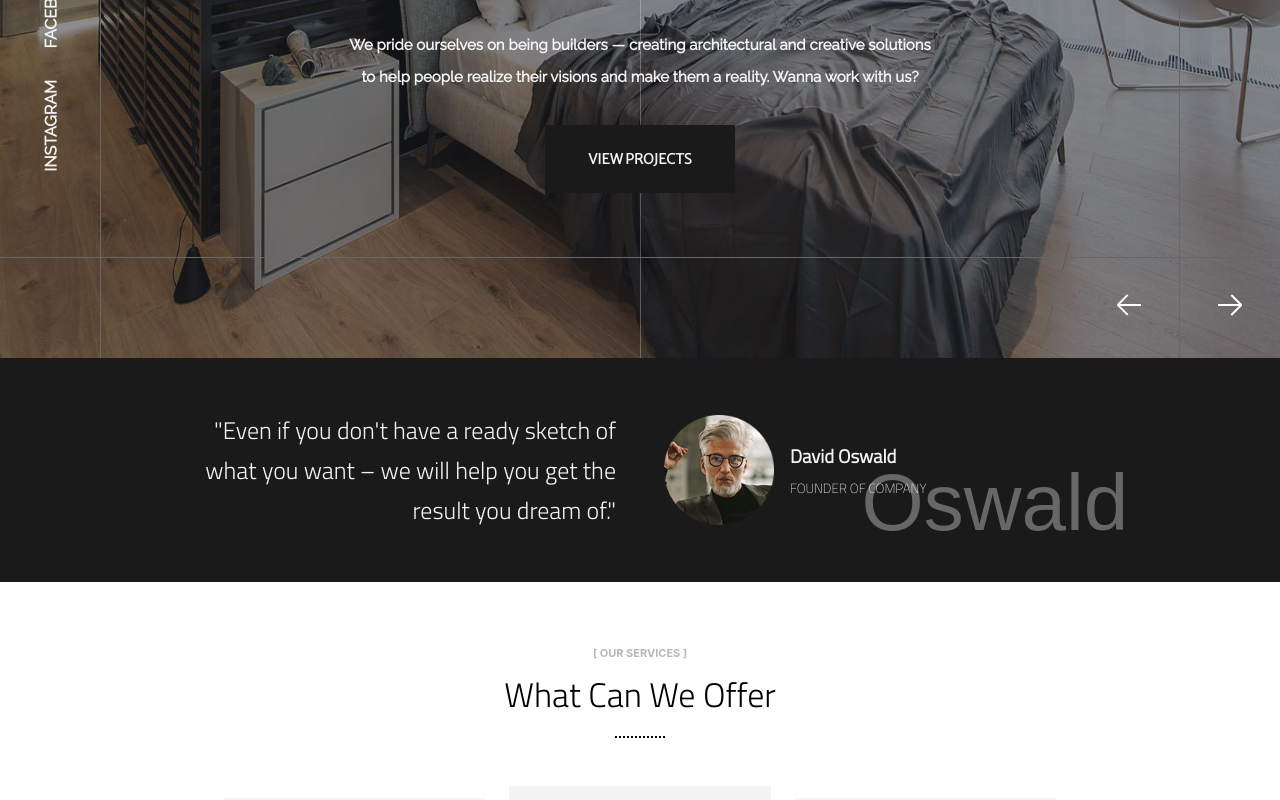
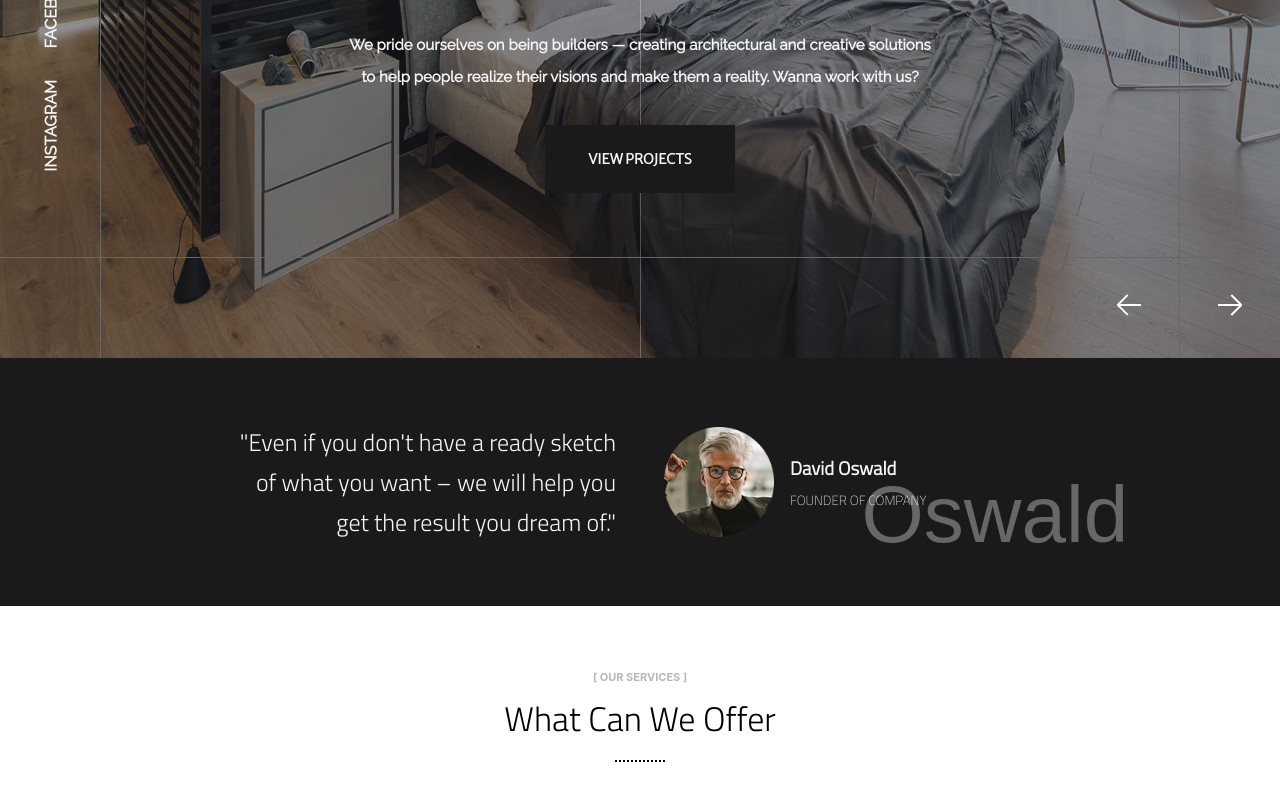
Before and after one commit to SharjeelSIqbal/headwire-assessment, a React (Create React App) app: page / in a window 1280 px wide. Shown: the part 442-1242 px from the top of the page. Built offline with nearby package versions, Linux system fonts and the light colour scheme; a web font is replaced by a local one.

Commit message:
removed and added stylings to founder.css for better clairty changed classnames more suited to what they are doing

```diff
--- a/src/components/founder.jsx
+++ b/src/components/founder.jsx
@@ -1,8 +1,8 @@
 import '../css/founder.css'
 
 const Founder = () => (
-  <div id='#founder' className='founder-section row-center'>
-    <div className='founder-container flex g-3 white-text relative'>
+  <div id='#founder' className='founder-background ptb-4 row-center'>
+    <div className='founder-z w-container flex g-3 white-text relative'>
       <h2 className='m-0 w-50 titillium founder-quote text-align-right'>
         "Even if you don't have a ready sketch of what you
         want &ndash; we will help you get the result you
@@ -14,7 +14,7 @@ const Founder = () => (
         </div>
         <div className='white-text column justify-center'>
           <h3 className='m-0 titillium'>David Oswald</h3>
-          <h5 className='titillium lighter m-0 pt-half relative'>
+          <h5 className='titillium lighter m-0 pt-pt5 relative'>
             <span>FOUNDER OF COMPANY</span>
             <div className='delafield founder-signature'>
               Oswald
--- a/src/css/founder.css
+++ b/src/css/founder.css
@@ -1,10 +1,8 @@
-.founder-section {
-  padding: 3.25rem 0;
+.founder-background {
   background-color: #1A1A1A;
 }
 
-.founder-container {
-  max-width: 950px;
+.founder-z{
   z-index: 1;
 }
 
--- a/src/css/layout.css
+++ b/src/css/layout.css
@@ -62,7 +62,7 @@
   line-height: 1.5;
 }
 
-/* Margin and Padding */
+/* Margin */
 
 .m-0 {
   margin: 0;
@@ -120,7 +120,7 @@
   padding: 1rem;
 }
 
-.pt-half {
+.pt-pt5 {
   padding-top: .5rem;
 }
 
```
